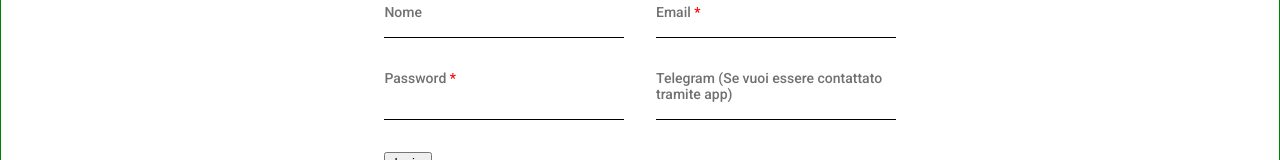
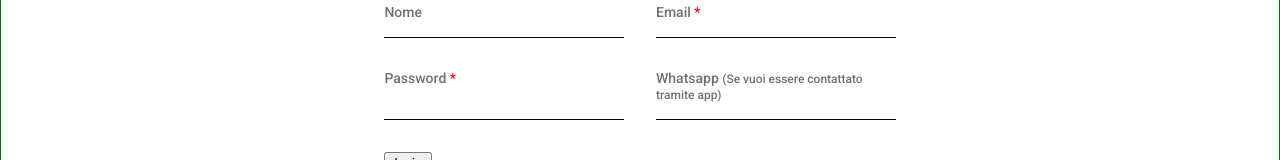
Before and after one commit to Germanilu/Prenotami, a React (Create React App) app: page /reserve in a window 1280 px wide. Shown: the part 195-355 px from the top of the page. Built offline with nearby package versions, Linux system fonts and the light colour scheme.

Commit message:
Fix: form field

```diff
--- a/src/Components/Form/Form.jsx
+++ b/src/Components/Form/Form.jsx
@@ -44,7 +44,7 @@ function ContactForm() {
             </div>
             <div className="field">
               <label htmlFor="Telegram">
-                Telegram (Se vuoi essere contattato tramite app)
+                Whatsapp <span className="field-description">(Se vuoi essere contattato tramite app)</span>
               </label>
               <input id="Telegram" type="text" name="Telegram" />
               <ValidationError
--- a/src/Components/Form/Form.scss
+++ b/src/Components/Form/Form.scss
@@ -17,7 +17,6 @@
 
 
 .form{
-    // border: 1px solid red;
     margin-top: 2rem;
     width: 40%;
     display: grid;
@@ -45,6 +44,10 @@
     justify-content: space-between;
     // border: 1px solid red;
 
+   .field-description{
+    font-size: 12px;
+    color: $transparent_black;
+   }
 }
 
 .submit-form-button{
```
